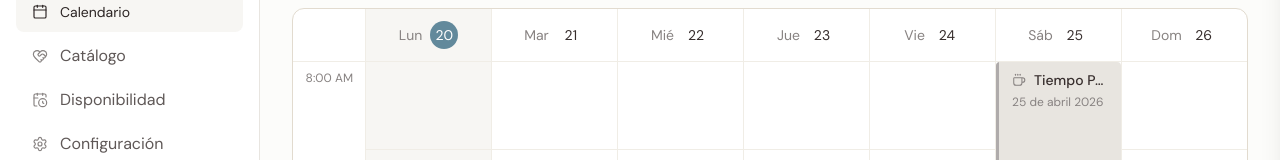
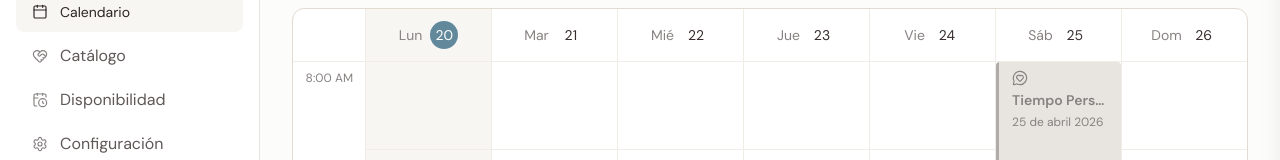
Before and after one commit to MOSS17/datil-frontend, a React (Vite) app: page /dashboard/citas in a window 1280 px wide. Shown: the part 136-296 px from the top of the page. Built offline with nearby package versions, Linux system fonts and the light colour scheme; no server answers.

Commit message:
fix personal card styles

```diff
--- a/src/routes/dashboard/citas/components/PersonalTimeCard.tsx
+++ b/src/routes/dashboard/citas/components/PersonalTimeCard.tsx
@@ -1,4 +1,4 @@
-import { Coffee } from 'lucide-react';
+import { MessageCircleHeart } from 'lucide-react';
 import { cn } from '@/lib/cn';
 import type { PersonalTime } from '@/api/types/schedule';
 import { formatTimeShort, MONTH_NAMES_ES } from '../utils';
@@ -36,10 +36,13 @@ export function PersonalTimeCard({ personalTime, className }: PersonalTimeCardPr
       )}
     >
       <span aria-hidden className="absolute inset-y-0 left-0 w-[3px] bg-surface-disabled-emphasis" />
-      <div className="flex items-center gap-200 text-body-sm font-medium text-body-emphasis">
-        <Coffee size={14} strokeWidth={1.75} aria-hidden className="shrink-0 text-icon-secondary" />
-        <span className="truncate">Tiempo Personal</span>
-      </div>
+      <MessageCircleHeart
+        size={16}
+        strokeWidth={1.75}
+        aria-hidden
+        className="shrink-0 text-icon-secondary"
+      />
+      <p className="truncate text-body-sm font-semibold text-muted">Tiempo Personal</p>
       {timeLabel && <p className="text-caption text-muted">{timeLabel}</p>}
       {dateLabel && !timeLabel && <p className="text-caption text-muted">{dateLabel}</p>}
     </div>
```
Also changed, not shown: 1 other file (tests, documents, lock files or other folders).
